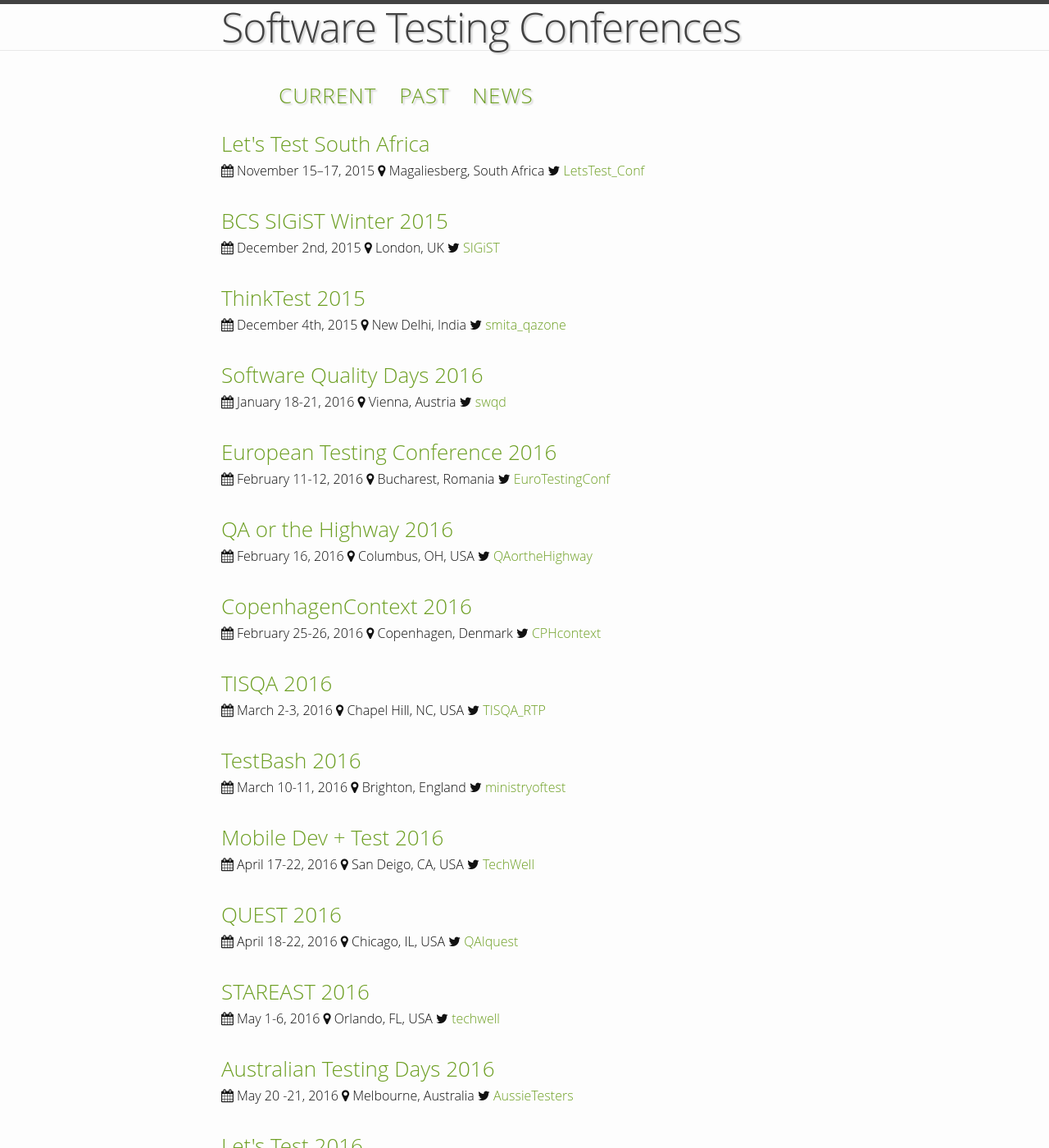
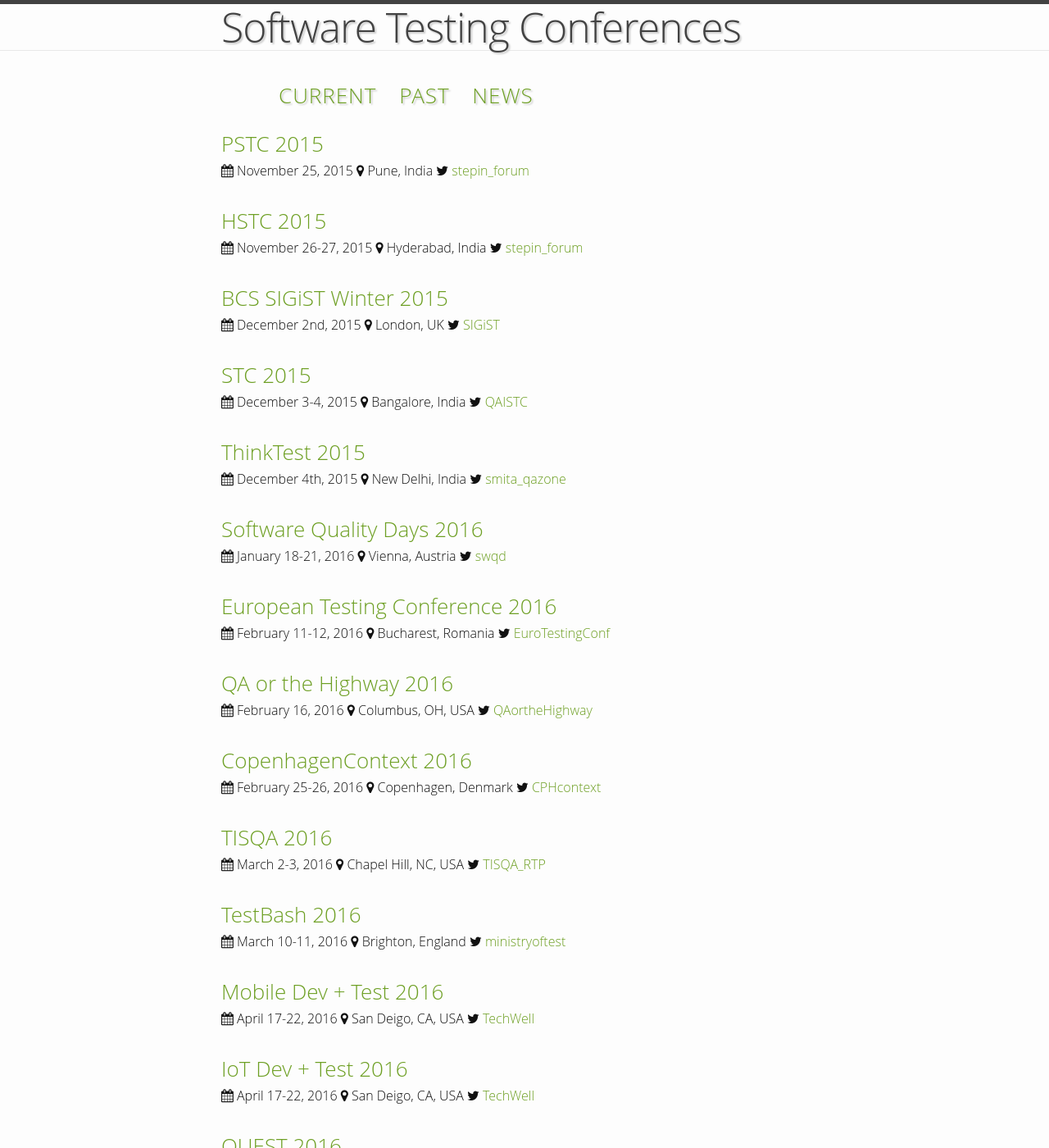
Before and after one commit to TestingConferences/testingconferences.github.io, a Jekyll site: the page built from index.html, in a window 1280 px wide and 1400 px high. Shown: the whole window at 82% size. Built offline with Jekyll 4.4.1, drawn with Linux system fonts in a browser that asks for light colours.

Commit message:
4 new 2015 conferences. Moved Let's to past.

```diff
--- a/_data/current.yml
+++ b/_data/current.yml
@@ -1,14 +1,26 @@
-- name: Let's Test South Africa
-  location: Magaliesberg, South Africa
-  dates: "November 15–17, 2015"
-  url: http://lets-test.com/?page_id=4070
-  twitter: LetsTest_Conf
+- name: PSTC 2015
+  location: Pune, India
+  dates: "November 25, 2015"
+  url: http://pstc.stepinforum.org/
+  twitter: stepin_forum
+
+- name: HSTC 2015
+  location: Hyderabad, India
+  dates: "November 26-27, 2015"
+  url: http://www.hstc.stepinforum.org/
+  twitter: stepin_forum
 
 - name: BCS SIGiST Winter 2015
   location: London, UK
   dates: "December 2nd, 2015"
   url: http://www.bcs.org/category/9264
   twitter: SIGiST
+
+- name: STC 2015
+  location: Bangalore, India
+  dates: "December 3-4, 2015"
+  url: http://qaistc.com/
+  twitter: QAISTC
 
 - name: ThinkTest 2015
   location: New Delhi, India
@@ -58,6 +70,12 @@
   url: http://mobiledevtest.techwell.com/
   twitter: TechWell
 
+- name: IoT Dev + Test 2016
+  location: San Deigo, CA, USA
+  dates: "April 17-22, 2016"
+  url: http://iotdevtest.techwell.com/
+  twitter: TechWell
+
 - name: QUEST 2016
   location: Chicago, IL, USA
   dates: "April 18-22, 2016"
--- a/_data/past.yml
+++ b/_data/past.yml
@@ -1,3 +1,9 @@
+- name: Let's Test South Africa 2015
+  location: Magaliesberg, South Africa
+  dates: "November 15–17, 2015"
+  url: http://lets-test.com/?page_id=4070
+  twitter: LetsTest_Conf
+
 - name: GTAC 2015
   location: Cambridge, MA, USA
   dates: "November 10-11, 2015"
```
